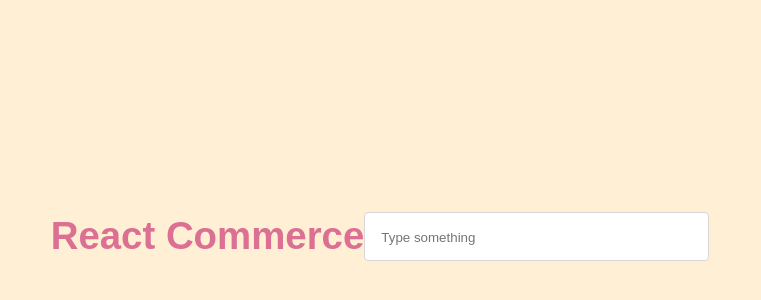
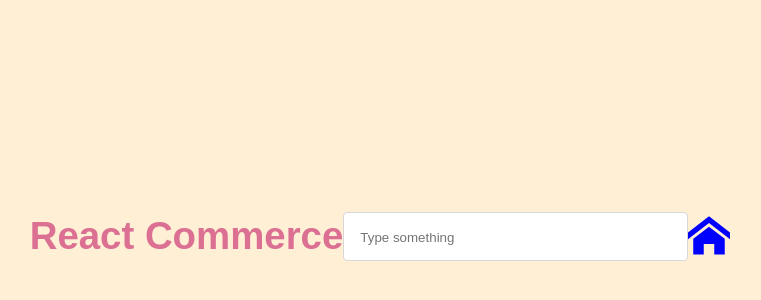
Before and after one commit to LucasCalazans/react-commerce, a React app: page / in a window 1280 px wide. Shown: the part 164-464 px from the top of the page, without its empty margins (260-1021 px from the left). Built offline with nearby package versions, Linux system fonts and the light colour scheme.

Commit message:
Deploy LucasCalazans/react-commerce to github.com/LucasCalazans/react-commerce.git:gh-pages

```diff
--- a/src/App.jsx
+++ b/src/App.jsx
@@ -2,6 +2,7 @@ import React, { useState } from 'react';
 import Title from './Title';
 import styled from 'styled-components';
 import GlobalStyle from './GlobalStyle';
+import { Icon } from './components/Icons';
 import Input from './Input';
 
 const App = ({ className }) => {
@@ -13,7 +14,10 @@ const App = ({ className }) => {
         <main className={className}>
             <GlobalStyle />
             <Title>React Commerce</Title>
+
             <Input placeholder="Type something" onChange={onInputChange} value={inputValue} />
+
+            <Icon id="home" iconFill="blue" iconWidth="42" iconHeight="42" />
         </main>
     );
 };
--- /dev/null
+++ b/src/components/Icons.jsx
@@ -0,0 +1,37 @@
+import React from 'react';
+
+const icons = {
+    home: {
+        path:
+            'M1024 590.444l-512-397.426-512 397.428v-162.038l512-397.426 512 397.428zM896 576v384h-256v-256h-256v256h-256v-384l384-288z',
+        viewBox: '0 0 1024 1024',
+        iconName: 'Home',
+    },
+
+    umbrella: {
+        path:
+            'M27 14h5c0-1.105-1.119-2-2.5-2s-2.5 0.895-2.5 2v0zM27 14c0-1.105-1.119-2-2.5-2s-2.5 0.895-2.5 2c0-1.105-1.119-2-2.5-2s-2.5 0.895-2.5 2v0 14c0 1.112-0.895 2-2 2-1.112 0-2-0.896-2-2.001v-1.494c0-0.291 0.224-0.505 0.5-0.505 0.268 0 0.5 0.226 0.5 0.505v1.505c0 0.547 0.444 0.991 1 0.991 0.552 0 1-0.451 1-0.991v-14.009c0-1.105-1.119-2-2.5-2s-2.5 0.895-2.5 2c0-1.105-1.119-2-2.5-2s-2.5 0.895-2.5 2c0-1.105-1.119-2-2.5-2s-2.5 0.895-2.5 2c0-5.415 6.671-9.825 15-9.995v-1.506c0-0.283 0.224-0.499 0.5-0.499 0.268 0 0.5 0.224 0.5 0.499v1.506c8.329 0.17 15 4.58 15 9.995h-5z',
+        viewBox: '0 0 34 34',
+        iconName: 'Umbrella',
+    },
+};
+
+export const Icon = props => {
+    const iconFill = props.iconFill || 'black';
+    const iconWidth = props.iconWidth || '34';
+    const iconHeight = props.iconHeight || '34';
+
+    return (
+        <svg
+            className={icons[props.id].iconName}
+            xmlns="http://www.w3.org/2000/svg"
+            width={iconWidth}
+            height={iconHeight}
+            viewBox={icons[props.id].viewBox}
+            aria-labelledby="title"
+        >
+            <title id="title">{icons[props.id].iconName}</title>
+            <path fill={iconFill} d={icons[props.id].path} />
+        </svg>
+    );
+};
```
